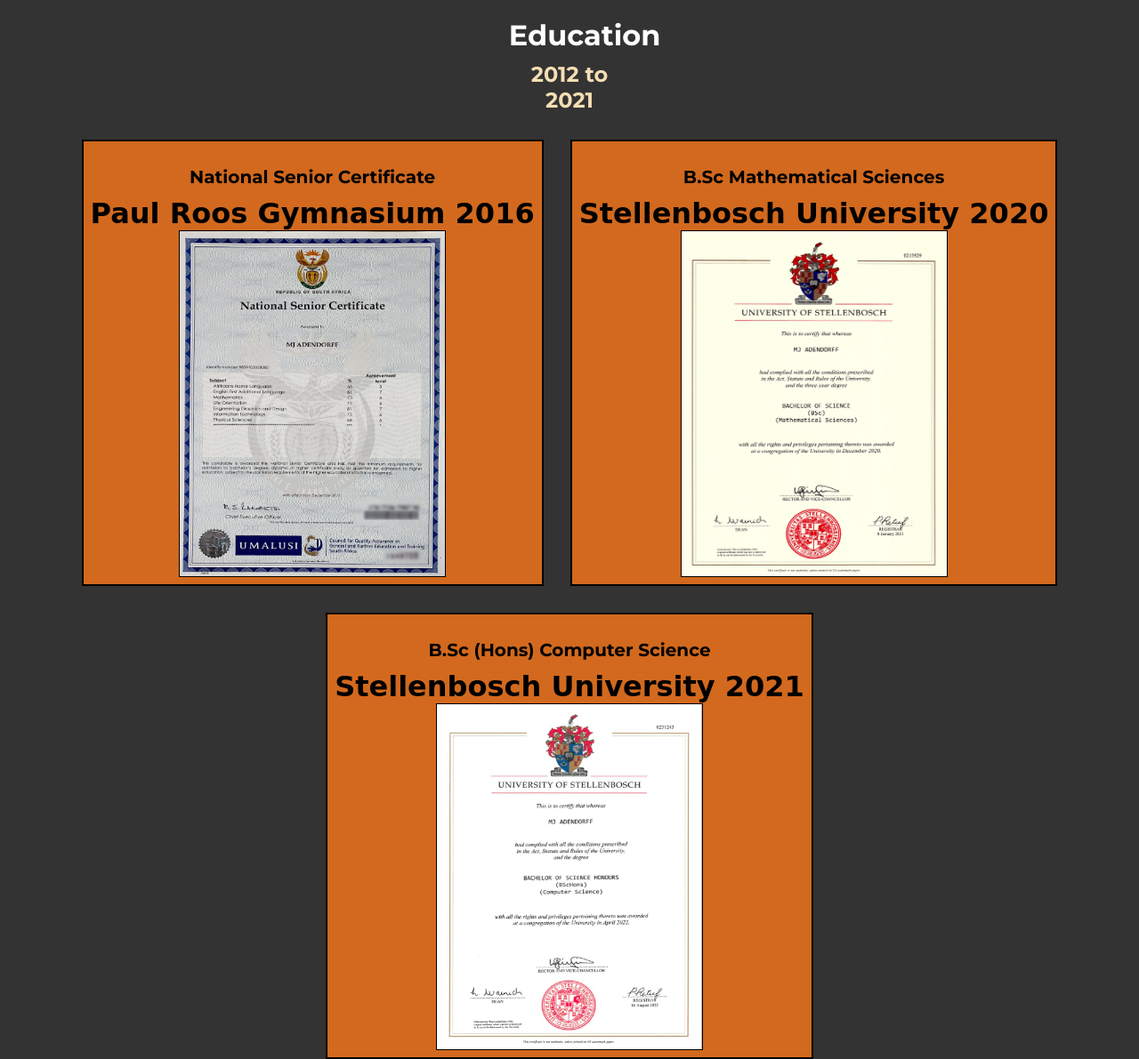
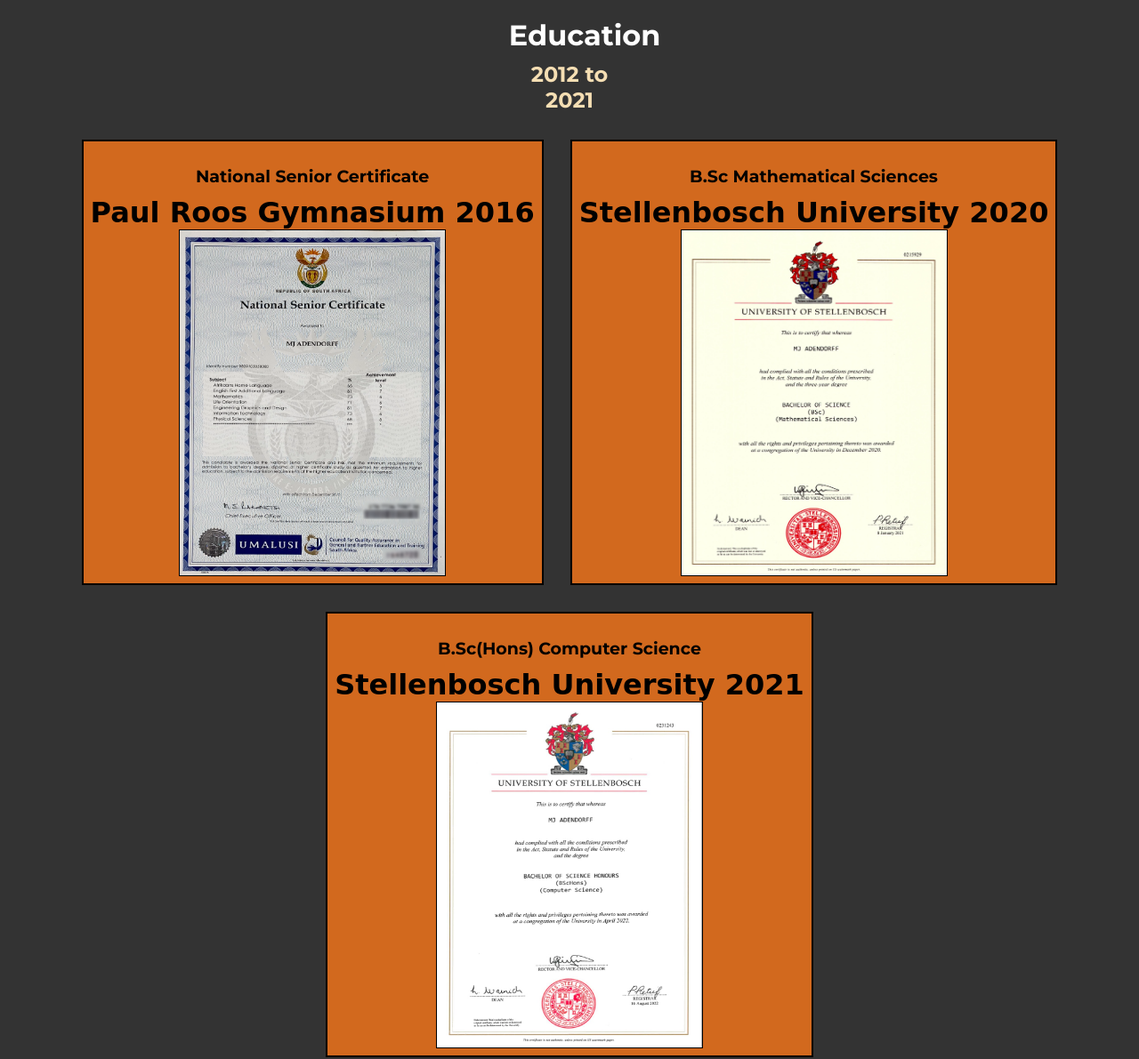
Before and after one commit to mj-adendorff/cv, a Flask app: page /education in a window 1280 px wide. Shown: the whole page at 89% size. Run offline with Flask 2, Linux system fonts and the light colour scheme; some web fonts are replaced.

Commit message:
updated small errors

```diff
--- a/data.py
+++ b/data.py
@@ -10,7 +10,7 @@
             "image": "/static/img/bsc.jpg"
         },
         "HSC": {
-            "name": "B.Sc (Hons) Computer Science",
+            "name": "B.Sc(Hons) Computer Science",
             "sub": "Stellenbosch University 2021",
             "image":"/static/img/honours.jpg"
         },
@@ -54,6 +54,6 @@
 
 portfolio = {
     "Digitally Shifted": {"url": "https://digitallyshifted.com", "desc": "Our company website build in React with some cool stuff", "image": "/static/img/ds.jpg"},
-    "Inquisitive Technology": {"url": "https://inquisitivetechnology.com", "desc": "A client's website with dynamic forms and a email script", "image": "/static/img/it.jpg"},
+    "Inquisitive Technology": {"url": "https://inquisitivetechnology.co.za", "desc": "A client's website with dynamic forms and a email script", "image": "/static/img/it.jpg"},
     "Usedcars Boland Isuzu": {"url": "https://usedcars.bolandisuzuceres.co.za", "desc": "Client website that displays current used cars on sale by the dealer.", "image": "/static/img/is.jpg"},
 }
--- a/static/css/styles.css
+++ b/static/css/styles.css
@@ -153,7 +153,7 @@
 }
 
 .heading h3 {
-    font-size: 20px;
+    font-size: 19px;
     font-weight: 700;
     font-family: "Montserrat";
 }
```
